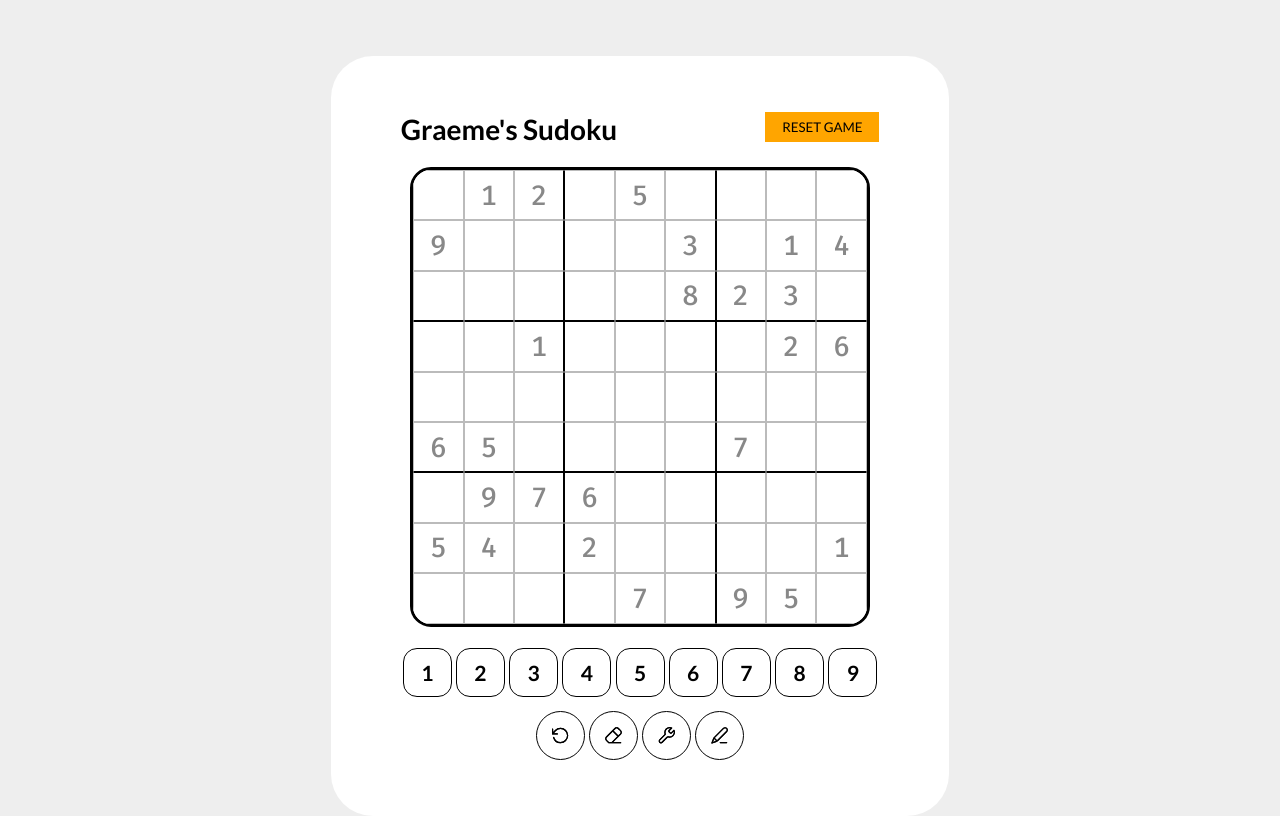
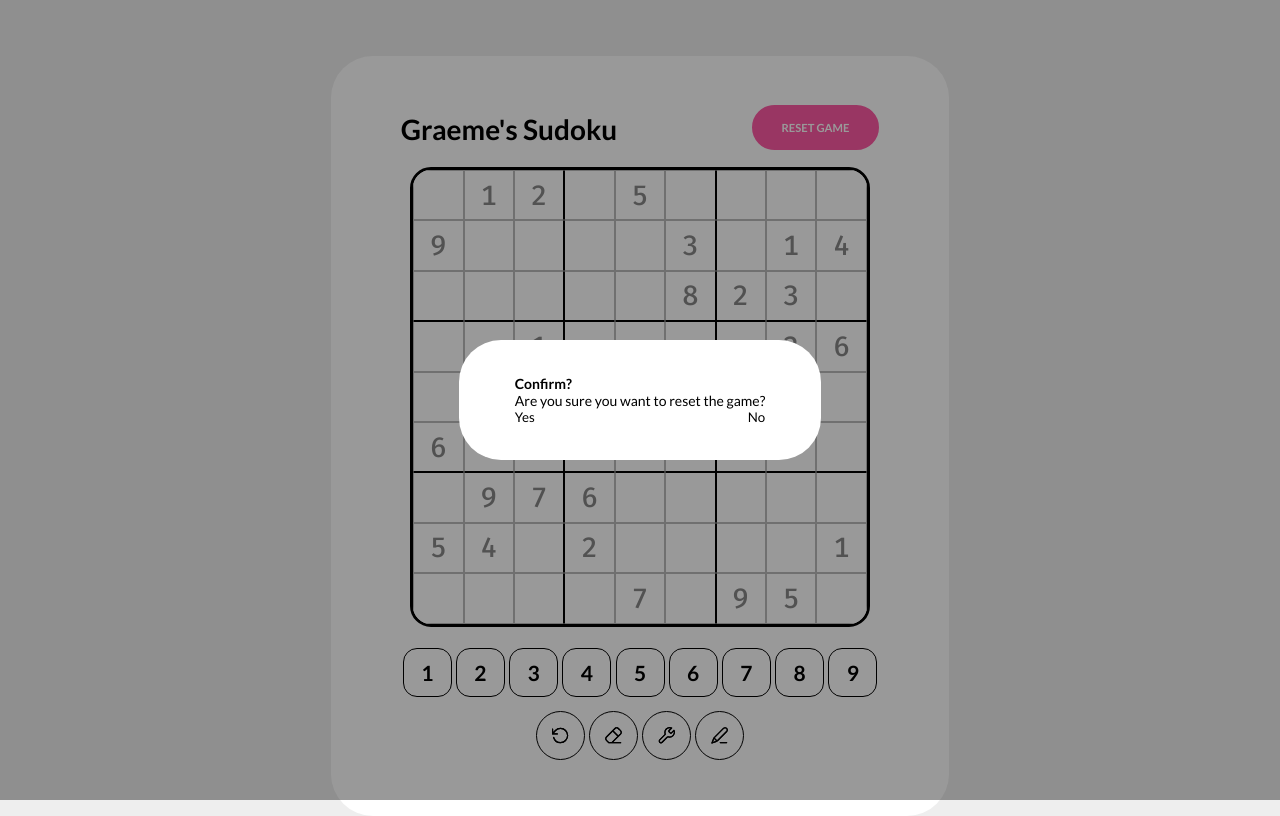
Before and after one commit to aybreej/sudoku, a React app: page / in a window 1280 px wide. Both pictures are taken after a click on the button "RESET GAME". Built offline with nearby package versions, Linux system fonts and the light colour scheme.

Commit message:
Logic for a reset game popup with a confirm and cancel button
Signed-off-by: Roolps <yara@clubnode.com>

```diff
--- a/src/Sudoku.js
+++ b/src/Sudoku.js
@@ -19,10 +19,11 @@ export default function Sudoku() {
   const [pencilMarks, setPencilMarks] = useState(false);
   const [inEdit, setInEdit] = useState(false);
   const [gameMessage, setGameMessage] = useState("");
+  const [showResetPopup, setShowResetPopup] = useState(false);
 
   function processEdit(number) {
     let newGameState = gameState.map(row => row.slice());
-    newGameState[selection.row][selection.col] = {value: number, immutable: true};
+    newGameState[selection.row][selection.col] = { value: number, immutable: true };
     setGameState(newGameState);
     addToHistory(newGameState);
   }
@@ -50,14 +51,14 @@ export default function Sudoku() {
       }
 
       const uniqueMarks = [...new Set(marks)].sort();
-      newGameState[selection.row][selection.col] = {pencil: uniqueMarks};
+      newGameState[selection.row][selection.col] = { pencil: uniqueMarks };
 
     } else {
 
       if ("value" in cell && cell.immutable) {
-          return;
+        return;
       }
-      newGameState[selection.row][selection.col] = {value: number, immutable: false};
+      newGameState[selection.row][selection.col] = { value: number, immutable: false };
     }
     setGameState(newGameState);
     addToHistory(newGameState);
@@ -65,7 +66,7 @@ export default function Sudoku() {
 
   function addToHistory(newGameState) {
     // return;
-    let newHistory =   history.map(state => state.map(row => row.slice()));
+    let newHistory = history.map(state => state.map(row => row.slice()));
     let copyOfNewGameState = newGameState.map(row => row.slice());
     newHistory.push(copyOfNewGameState);
     setHistory(newHistory);
@@ -153,7 +154,6 @@ export default function Sudoku() {
   }
 
   function handleResetGame() {
-
     let resetState = [];
     gameState.forEach((row, i) => {
       let newRow = [];
@@ -161,7 +161,7 @@ export default function Sudoku() {
         if ("value" in cell && cell.immutable) {
           newRow.push(cell);
         } else {
-          newRow.push ({});
+          newRow.push({});
         }
       });
       resetState.push(newRow);
@@ -172,11 +172,11 @@ export default function Sudoku() {
 
   function handleUndo() {
     if (history.length > 1) {
-      let newHistory =   history.map(state => state.map(row => row.slice()));
+      let newHistory = history.map(state => state.map(row => row.slice()));
       newHistory.pop();
       setHistory(newHistory);
 
-      let undoGameState = newHistory[newHistory.length-1].map(row => row.slice());
+      let undoGameState = newHistory[newHistory.length - 1].map(row => row.slice());
       setGameState(undoGameState);
     }
   }
@@ -185,7 +185,7 @@ export default function Sudoku() {
     <>
       <div className="card flex column align-center">
         <h1>Graeme's Sudoku</h1>
-        <button id="reset-game-button" onClick={() => handleResetGame()}>RESET GAME</button>
+        <button id="reset-game-button" onClick={() => { setShowResetPopup(true) }}>Reset game</button>
         <div id="puzzle-container">
           <Board gameState={gameState} selection={selection} onCellClick={handleClick} />
         </div>
@@ -208,6 +208,18 @@ export default function Sudoku() {
         </div>
         <div>{gameMessage}</div>
       </div>
+      {showResetPopup && (
+        <div id="reset-game-popup" className="popup flex column align-center justify-center">
+          <div className="card flex column">
+            <h4>Confirm?</h4>
+            <p>Are you sure you want to reset the game?</p>
+            <div className="flex space-between">
+            <button onClick={() => { handleResetGame(); setShowResetPopup(false) }}>Yes</button>
+            <button onClick={() => { setShowResetPopup(false) }}>No</button>
+            </div>
+          </div>
+        </div>
+      )}
     </>
   );
 }
--- a/src/styles.css
+++ b/src/styles.css
@@ -48,6 +48,9 @@ h1{
 }
 .justify-end{
   justify-content: flex-end;
+}
+.space-between{
+  justify-content: space-between;
 }
 
 
@@ -222,8 +225,33 @@ h1{
 
 #reset-game-button{
   position: absolute;
-  top: 4rem;
-  padding: .5rem 1.2rem;
-  background-color: orange;
+  top: 3.5rem;
+  padding: 1rem 2rem;
+  border-radius: 2rem;
   right: 5rem;
+  background-color: var(--pink-accent);
+  color: #fff;
+  font-weight: 600;
+  font-size: .8rem;
+  font-family: inherit;
+  text-transform: uppercase;
+  border: 2px var(--pink-accent) solid;
+  transition: background-color .3s, color .3s;
 }
+#reset-game-button:hover{
+  background-color: transparent;
+  color: var(--pink-accent);
+}
+
+
+.popup{
+  position: fixed;
+  width: 100%;
+  height: 100%;
+  background-color: rgba(0, 0, 0, .4);
+  top: 0;
+  left: 0;
+}
+.popup .card{
+  padding: 2.5rem 4rem;
+}
```
